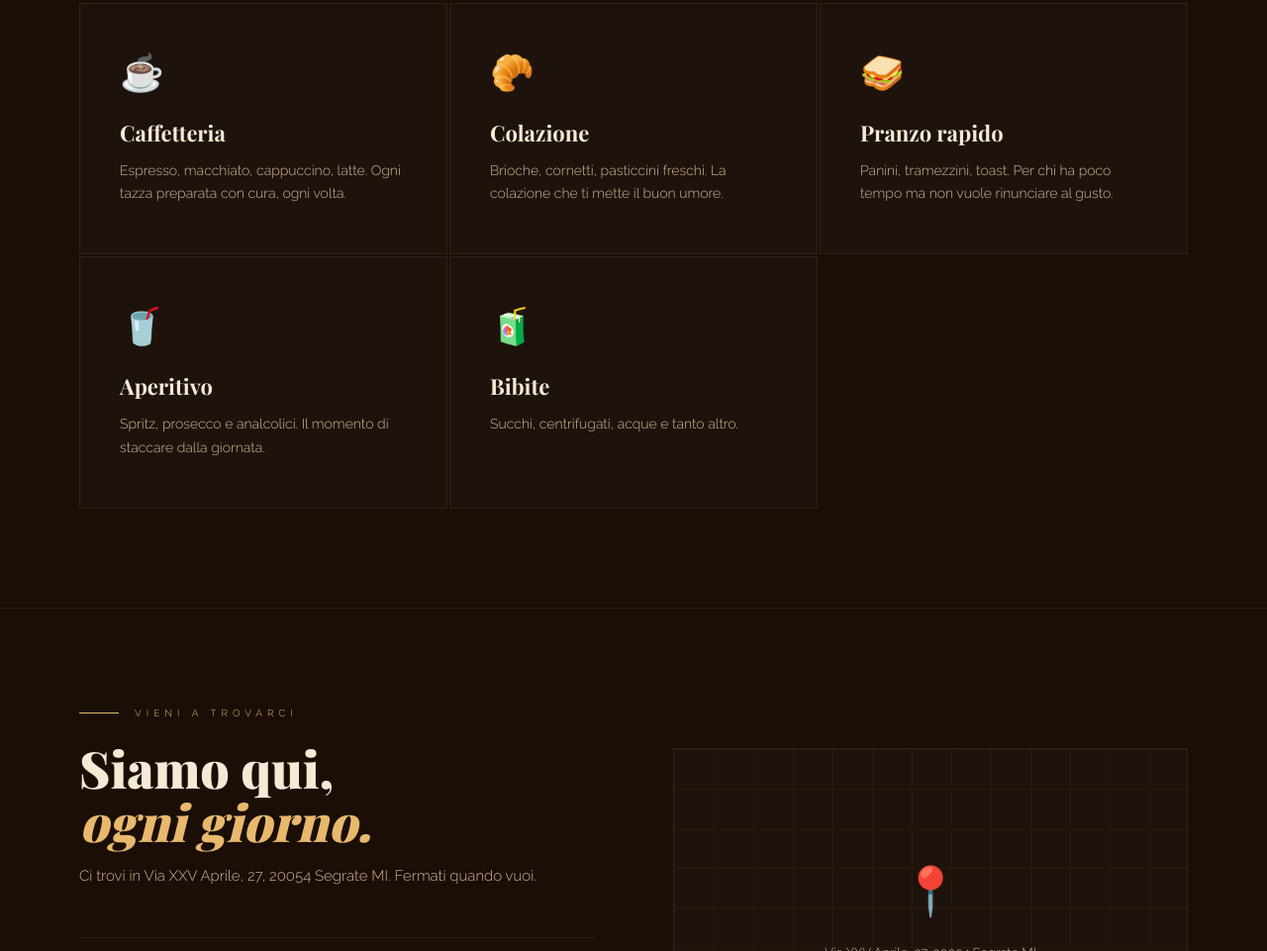
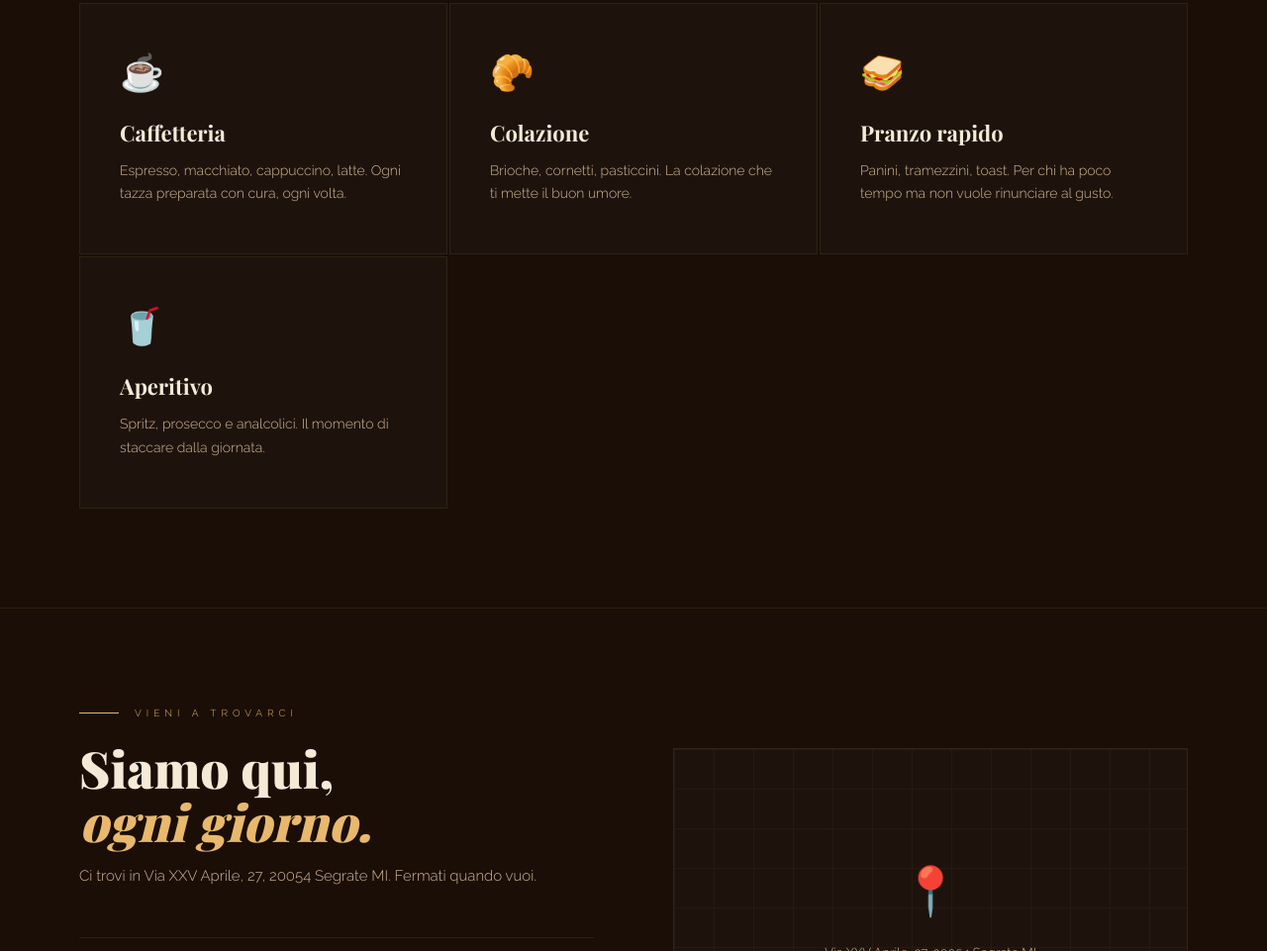
Before and after one commit to AleBsoul/bar, a plain HTML site: page index.html in a window 1280 px wide. Shown: the part 1898-2859 px from the top of the page at 99% size. Drawn offline with nearby package versions, Linux system fonts and the light colour scheme; a web font is replaced by a local one.

Commit message:
modifiche scritte

```diff
--- a/index.html
+++ b/index.html
@@ -303,10 +303,9 @@
   </div>
   <div class="menu-grid">
     <div class="menu-card"><span class="menu-icon">☕</span><h3 class="menu-card-title">Caffetteria</h3><p class="menu-card-desc">Espresso, macchiato, cappuccino, latte. Ogni tazza preparata con cura, ogni volta.</p></div>
-    <div class="menu-card"><span class="menu-icon">🥐</span><h3 class="menu-card-title">Colazione</h3><p class="menu-card-desc">Brioche, cornetti, pasticcini freschi. La colazione che ti mette il buon umore.</p></div>
+    <div class="menu-card"><span class="menu-icon">🥐</span><h3 class="menu-card-title">Colazione</h3><p class="menu-card-desc">Brioche, cornetti, pasticcini. La colazione che ti mette il buon umore.</p></div>
     <div class="menu-card"><span class="menu-icon">🥪</span><h3 class="menu-card-title">Pranzo rapido</h3><p class="menu-card-desc">Panini, tramezzini, toast. Per chi ha poco tempo ma non vuole rinunciare al gusto.</p></div>
     <div class="menu-card"><span class="menu-icon">🥤</span><h3 class="menu-card-title">Aperitivo</h3><p class="menu-card-desc">Spritz, prosecco e analcolici. Il momento di staccare dalla giornata.</p></div>
-    <div class="menu-card"><span class="menu-icon">🧃</span><h3 class="menu-card-title">Bibite</h3><p class="menu-card-desc">Succhi, centrifugati, acque e tanto altro.</p></div>
   </div>
 </section>
 
```
